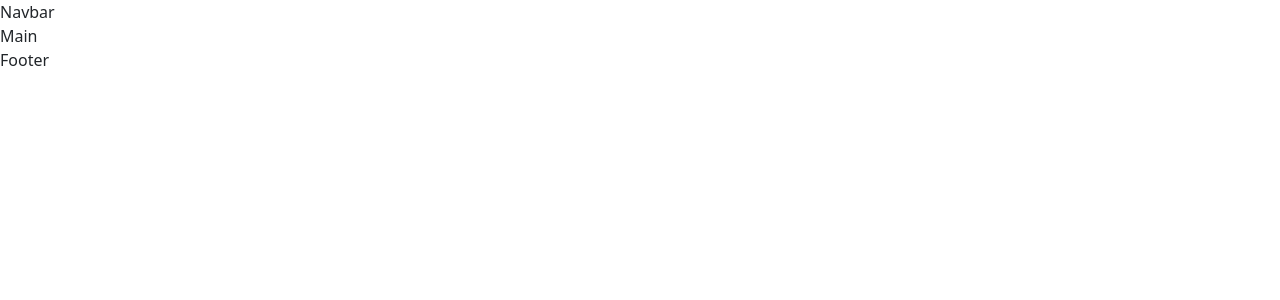
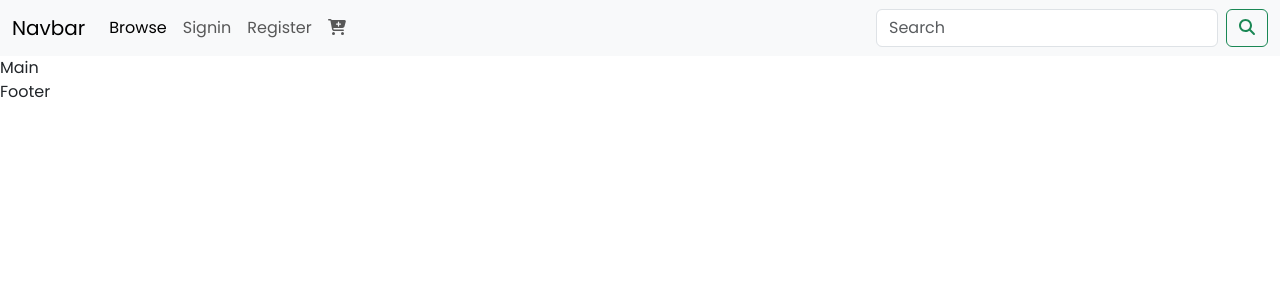
Before and after one commit to ashish-pro/indiCafe, a React (Create React App) app: page / in a window 1280 px wide. Shown: the top 300 px of the page. Built offline with nearby package versions, Linux system fonts and the light colour scheme.

Commit message:
navbar-desiging-start

```diff
--- a/package.json
+++ b/package.json
@@ -3,6 +3,9 @@
   "version": "0.1.0",
   "private": true,
   "dependencies": {
+    "@fortawesome/fontawesome-svg-core": "^6.4.2",
+    "@fortawesome/free-solid-svg-icons": "^6.4.2",
+    "@fortawesome/react-fontawesome": "^0.2.0",
     "@testing-library/jest-dom": "^5.17.0",
     "@testing-library/react": "^13.4.0",
     "@testing-library/user-event": "^13.5.0",
--- a/public/index.html
+++ b/public/index.html
@@ -16,5 +16,10 @@
   <body>
     <noscript>You need to enable JavaScript to run this app.</noscript>
     <div id="root"></div>
+
+
+    <!-- Bootstrap Script File -->
+    <script src="https://cdn.jsdelivr.net/npm/bootstrap@5.0.2/dist/js/bootstrap.bundle.min.js" integrity="sha384-MrcW6ZMFYlzcLA8Nl+NtUVF0sA7MsXsP1UyJoMp4YLEuNSfAP+JcXn/tWtIaxVXM" crossorigin="anonymous"></script>
+
   </body>
 </html>
--- a/src/App.css
+++ b/src/App.css
@@ -1,8 +1,11 @@
+@import url('https://fonts.googleapis.com/css2?family=Indie+Flower&family=Poppins&display=swap');
+
 *{
   padding: 0;
   margin: 0;
   box-sizing: border-box;
 }
+
 
 ul{
   list-style: none !important;
@@ -37,3 +40,8 @@
   --primary-alt-orange: #f1c17e;
 
 }
+
+body{
+  font-family: 'Poppins', sans-serif !important;
+  /* font-family: 'Indie Flower', cursive; */
+}
--- a/src/components/Layout/Navbar/Navbar.js
+++ b/src/components/Layout/Navbar/Navbar.js
@@ -1,12 +1,41 @@
 import React from 'react'
+import { faBars, faSearch, faCartPlus } from '@fortawesome/free-solid-svg-icons';
+import { FontAwesomeIcon } from '@fortawesome/react-fontawesome';
 
 const Navbar = () => {
 
   return (
-   <div>
-    Navbar
-   </div>
+   <>
+   <nav className="navbar navbar-expand-lg bg-light">
+  <div className="container-fluid">
+    <a className="navbar-brand" href="/">Navbar</a>
+    <button className="navbar-toggler" type="button" data-bs-toggle="collapse" data-bs-target="#navbarSupportedContent" aria-controls="navbarSupportedContent" aria-expanded="false" aria-label="Toggle navigation">
+      <FontAwesomeIcon icon={faBars}/>
+    </button>
+    <div className="collapse navbar-collapse" id="navbarSupportedContent">
+      <ul className="navbar-nav me-auto mb-2 mb-lg-0">
+        <li className="nav-item">
+          <a className="nav-link active" aria-current="page" href="/">Browse</a>
+        </li>
+        <li className="nav-item">
+          <a className="nav-link" href="/">Signin</a>
+        </li>
+        <li className="nav-item">
+          <a className="nav-link" href="/">Register</a>
+        </li>
+        <li className="nav-item">
+          <a className="nav-link" href="/"><FontAwesomeIcon icon={faCartPlus}/></a>
+        </li>
+      </ul>
+      <form className="d-flex" role="search">
+        <input className="form-control me-2" type="search" placeholder="Search" aria-label="Search"/>
+        <button className="btn btn-outline-success" type="submit"><FontAwesomeIcon icon={faSearch}/></button>
+      </form>
+    </div>
+  </div>
+</nav>
+   </>
   )
 }
 
-export default Navbar
+export default Navbar;
```
Also changed, not shown: 1 other file (tests, documents, lock files or other folders).
